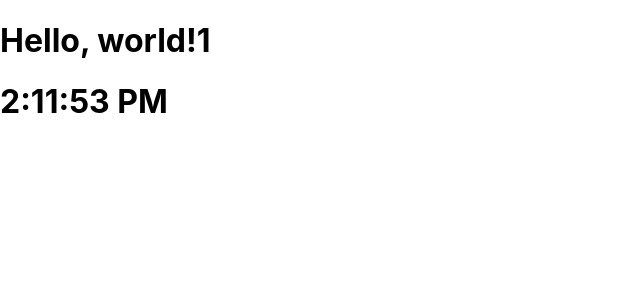
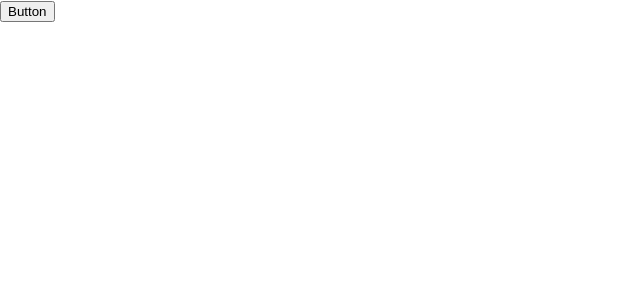
Before and after one commit to hykimyong/cra, a React (Create React App) app: page / in a window 1280 px wide. Shown: the top 300 px of the page, without its empty margins (0-640 px from the left). Built offline with nearby package versions, Linux system fonts and the light colour scheme.

Commit message:
Event
bubble -> 자식으로 부터 부모로 올라가는것
capture -> 부모로부터 언제 이벤트가 나오는지 캡쳐하는거 순서는 Capture > target > bubble
return false 대신 e.preventDefault()를 해줘야함

```diff
--- a/src/App.js
+++ b/src/App.js
@@ -1,15 +1,16 @@
 import logo from './logo.svg';
 import './App.css';
-import Composition from './components/2-4.Props/Composition';
-import Extraction from './components/2-4.Props/Extraction/Extraction';
-import ClassComponent from './components/2-5.State/ClassComponent';
-import ClassComponent2 from './components/2-6.LifeCycle/ClassComponent';
-import FunctionalComponent from './components/2-5.State/FunctionalComponent';
+import Event from './components/2-7.Event/Event';
+// import Composition from './components/2-4.Props/Composition';
+// import Extraction from './components/2-4.Props/Extraction/Extraction';
+// import ClassComponent from './components/2-5.State/ClassComponent';
+// import ClassComponent2 from './components/2-6.LifeCycle/ClassComponent';
+// import FunctionalComponent from './components/2-5.State/FunctionalComponent';
 
 function App() {
   return (
     <>
-    <ClassComponent2/>
+    <Event/>
 
     </>
   );
--- /dev/null
+++ b/src/components/2-7.Event/Event.jsx
@@ -0,0 +1,27 @@
+import React from 'react'
+
+export default function Event() {
+    const handleButtonClick = (e) =>{
+        console.dir(e);
+        console.log('handleButtonClick');
+    }
+    const handleClickCapture = () =>{
+        console.log('handleClickCapture');
+    }
+    const handleMouseLeave = () =>{
+        console.log('handleMouseLeave');
+    }
+    const handleClickCapture2 = () =>{
+        console.log('handleClickCapture2');
+    }
+    const handleClickBubble = () =>{
+        console.log('handleClickBubble');
+    }
+  return (
+    <div onClickCapture={handleClickCapture}>
+        <div onClickCapture={handleClickCapture2} onClick={handleClickBubble}>
+            <button onClick={handleButtonClick} onMouseLeave={handleMouseLeave}>Button</button>
+        </div>
+    </div>
+  )
+}
```
